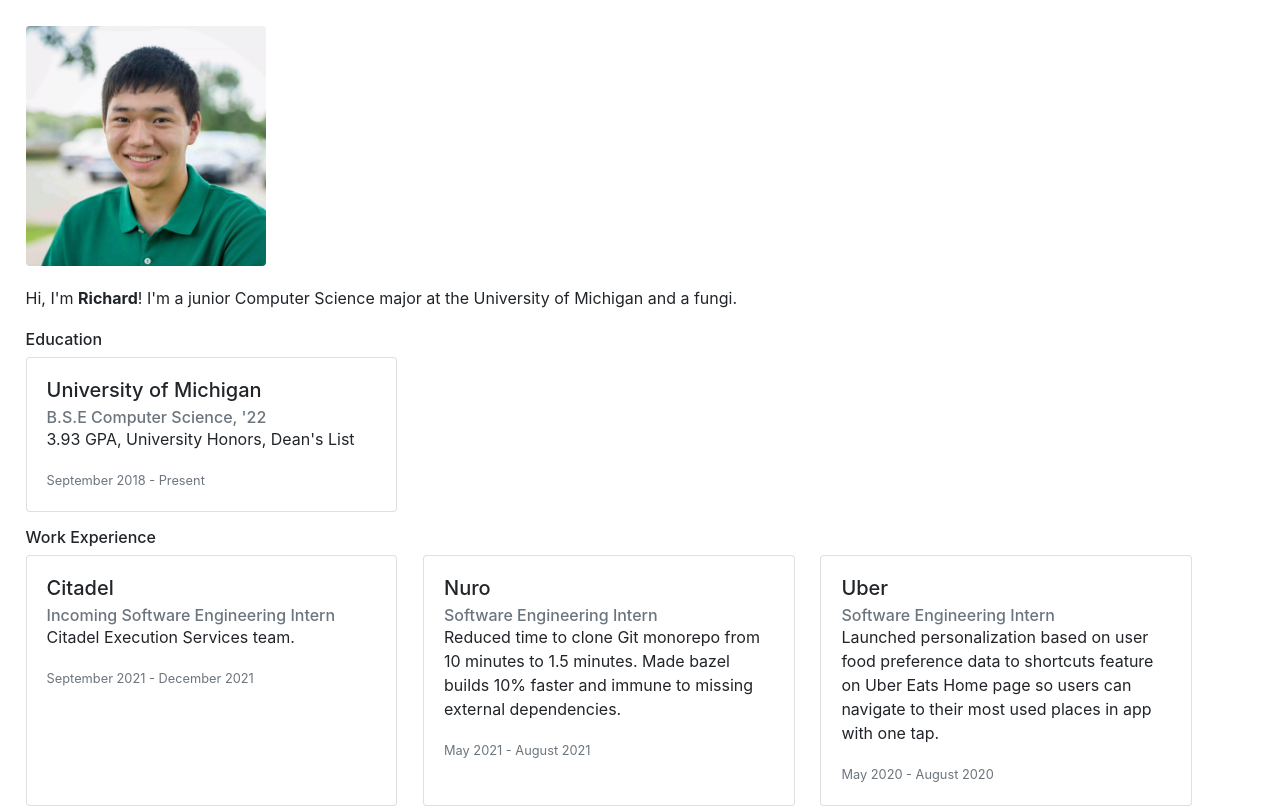
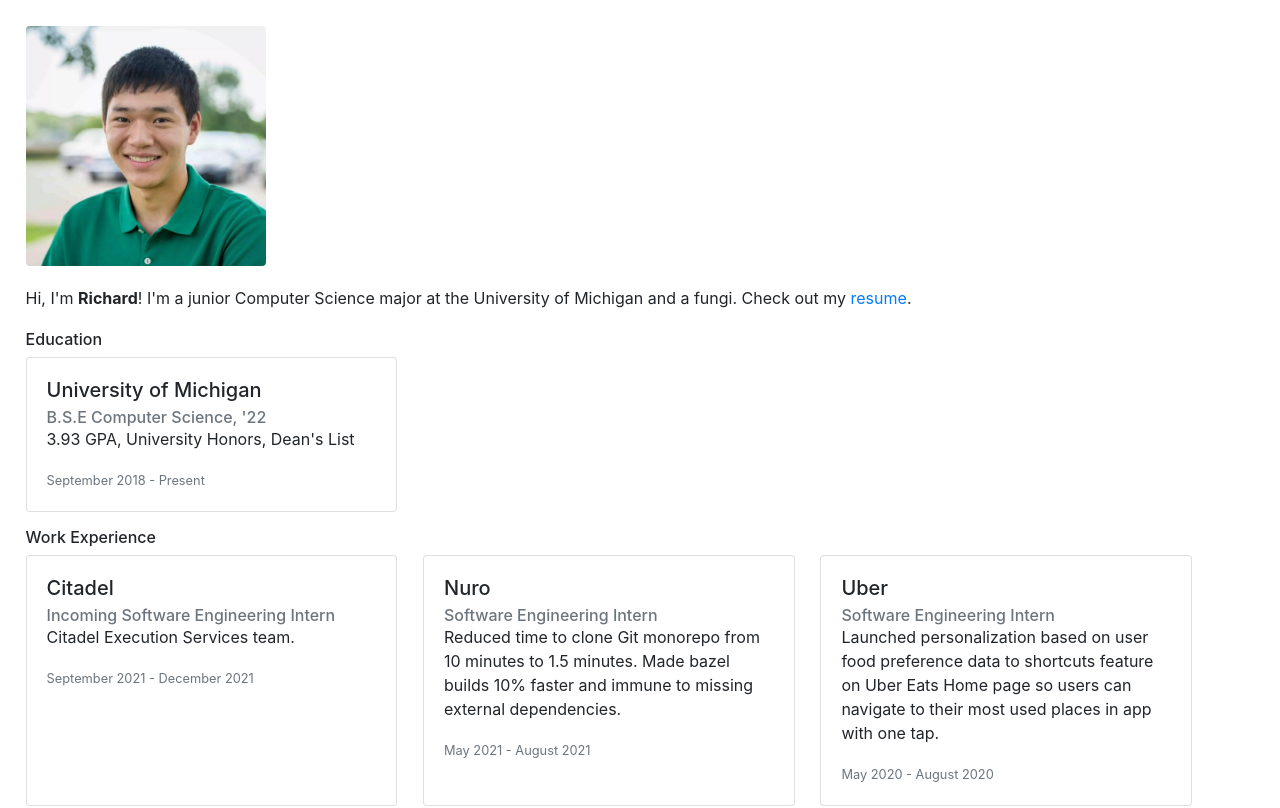
Before and after one commit to rguan72/richardguan, a React (Create React App) app: page / in a window 1280 px wide. Shown: the top 808 px of the page. Built offline with nearby package versions, Linux system fonts and the light colour scheme.

Commit message:
Add resume to personal website

```diff
--- a/src/App.js
+++ b/src/App.js
@@ -8,6 +8,7 @@ import Richard from "./Richard.jpg"
 import linkedin from "./linkedin.png"
 import envelope from "./envelope.png"
 import github from "./github.png"
+import resume from "./richard_guan.pdf"
 import './App.css';
 
 function App() {
@@ -55,7 +56,7 @@ function App() {
         <Card style={{ borderWidth: 0 }}>
           <Card.Body style={{ paddingLeft: 0}}>
             <Card.Text>
-              Hi, I'm <strong>Richard</strong>! I'm a junior Computer Science major at the University of Michigan and a fungi.
+              Hi, I'm <strong>Richard</strong>! I'm a junior Computer Science major at the University of Michigan and a fungi. Check out my <a href={resume}>resume</a>.
             </Card.Text>
           </Card.Body>
         </Card>
```
Also changed, not shown: 1 other file (tests, documents, lock files or other folders).
